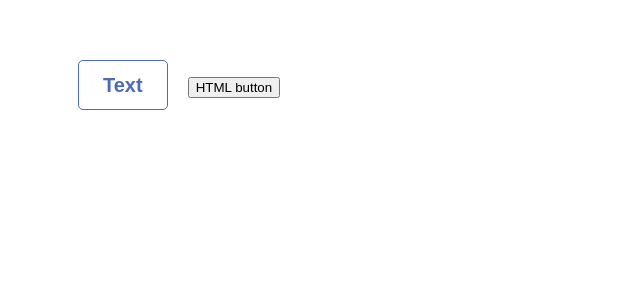
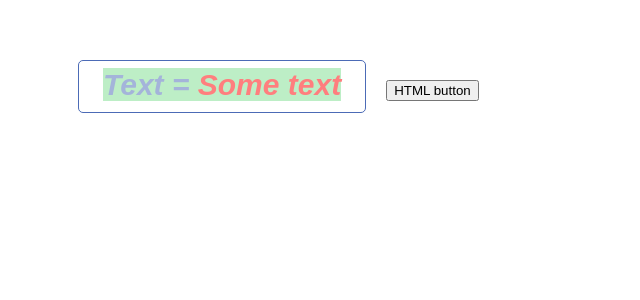
Before and after one commit to urzp/npm_def_proj, a Vue app: page / in a window 1280 px wide. Shown: the top 300 px of the page, without its empty margins (0-640 px from the left). Built offline with nearby package versions, Linux system fonts and the light colour scheme.

Commit message:
протикание стилей css

```diff
--- a/src/UiButton.vue
+++ b/src/UiButton.vue
@@ -1,16 +1,22 @@
 <template>
     <button class="button" type="button">
-        <slot/>
+        <UiText class="text" text="Some text" color="red"></UiText>
+        <!-- <slot/> -->
     </button>
 </template>
 
 <script>
+import UiText from './UiText.vue'
 export default {
-    name: 'UiButton'
+    name: 'UiButton',
+    components: { UiText },
 }
 </script>
 
 <style scoped>
+    .text{
+        opacity: 0.5;
+    }
     .button{
         margin: 10px 20px;
         display: inline-block;
--- a/src/UiText.vue
+++ b/src/UiText.vue
@@ -21,7 +21,10 @@ export default {
 }
 </script>
 
-<style>
+<style scoped>
+    .text{
+        background-color: #7edf8e;
+    }
     .root{
         font-size: 30px;
         font-style: italic;
```
